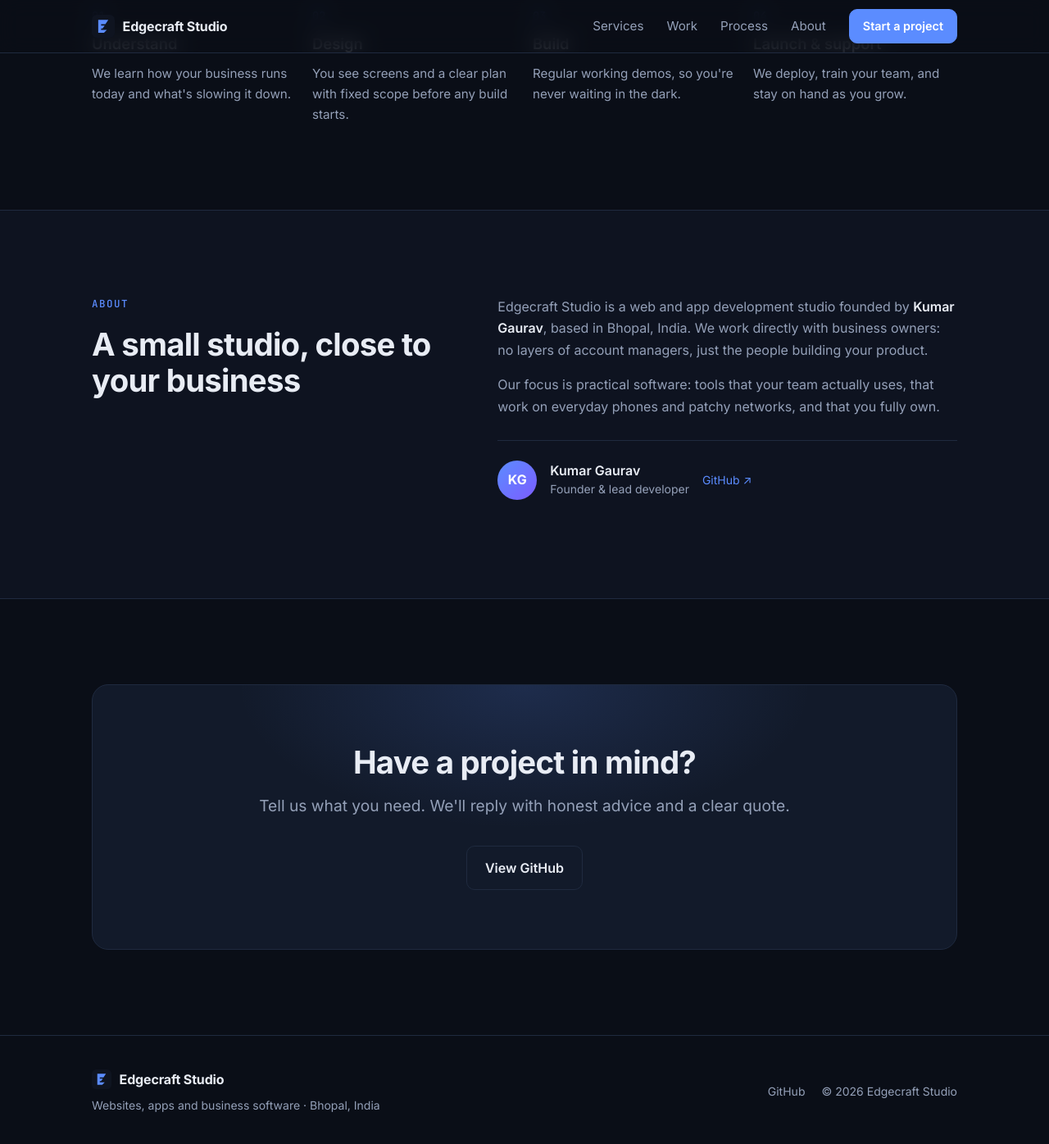
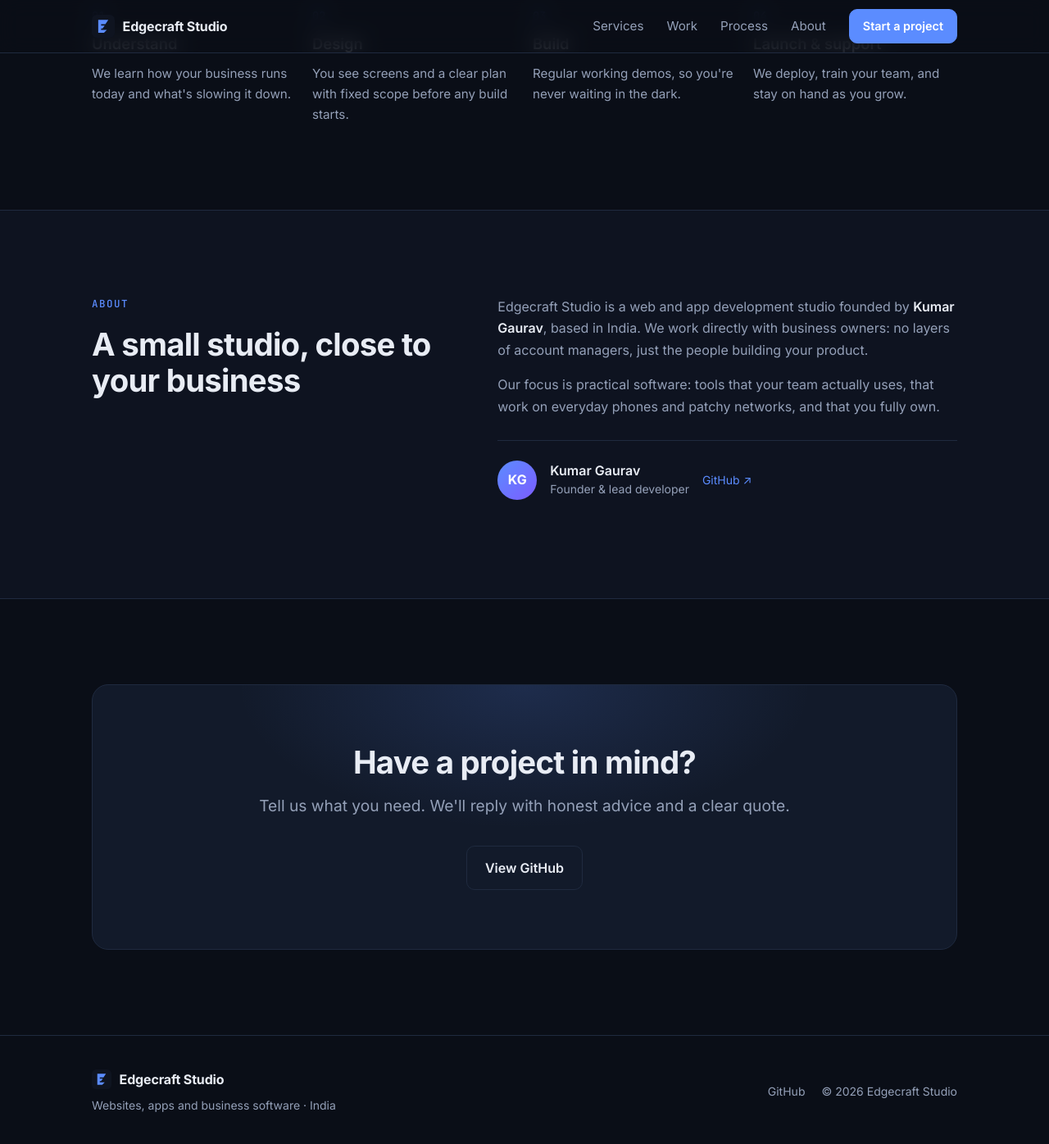
Before and after one commit to gauravkg32/gauravkg32.github.io, a Jekyll site: the page built from index.html, in a window 1280 px wide and 1400 px high, scrolled down 2450 px. Shown: the top 1396 px of the window at 82% size. Built offline with Jekyll 4.4.1, drawn with Linux system fonts in a browser that asks for light colours; some of the changed text lies outside the part shown.

Commit message:
Show location as India instead of the wrong city
Co-Authored-By: Claude Opus 5.5 <noreply@anthropic.com>

```diff
--- a/_config.yml
+++ b/_config.yml
@@ -4,7 +4,7 @@ tagline: "Websites, mobile apps and business software, built to work as hard as
 description: "Edgecraft Studio designs and builds websites, mobile apps and custom business software for growing businesses. Founded by Kumar Gaurav."
 url: "https://gauravkg32.github.io"
 baseurl: ""
-location: "Bhopal, India"
+location: "India"
 email: ""                          # TODO: add a contact email; the Email button appears once set
 github: "https://github.com/gauravkg32"
 linkedin: ""                       # TODO
```
